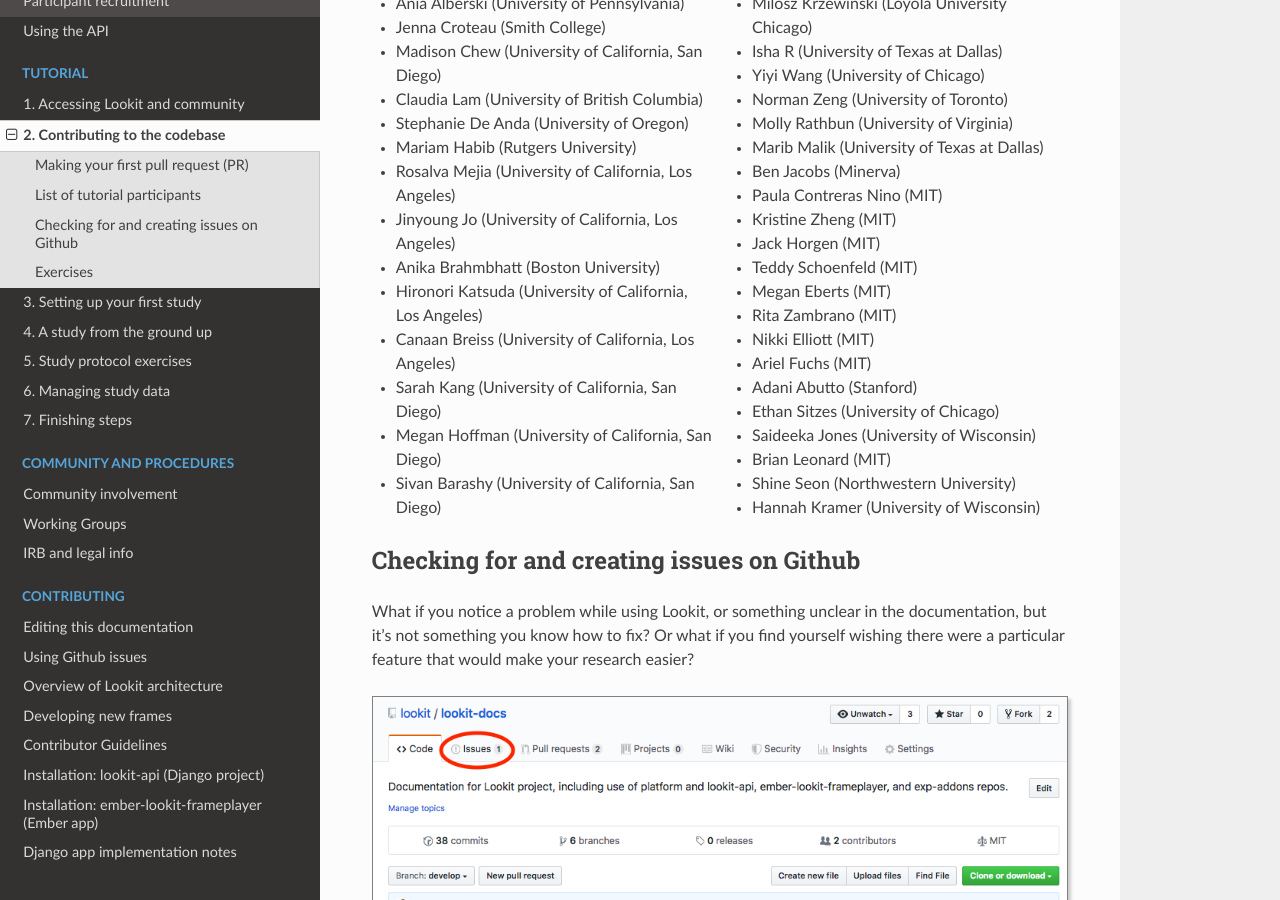
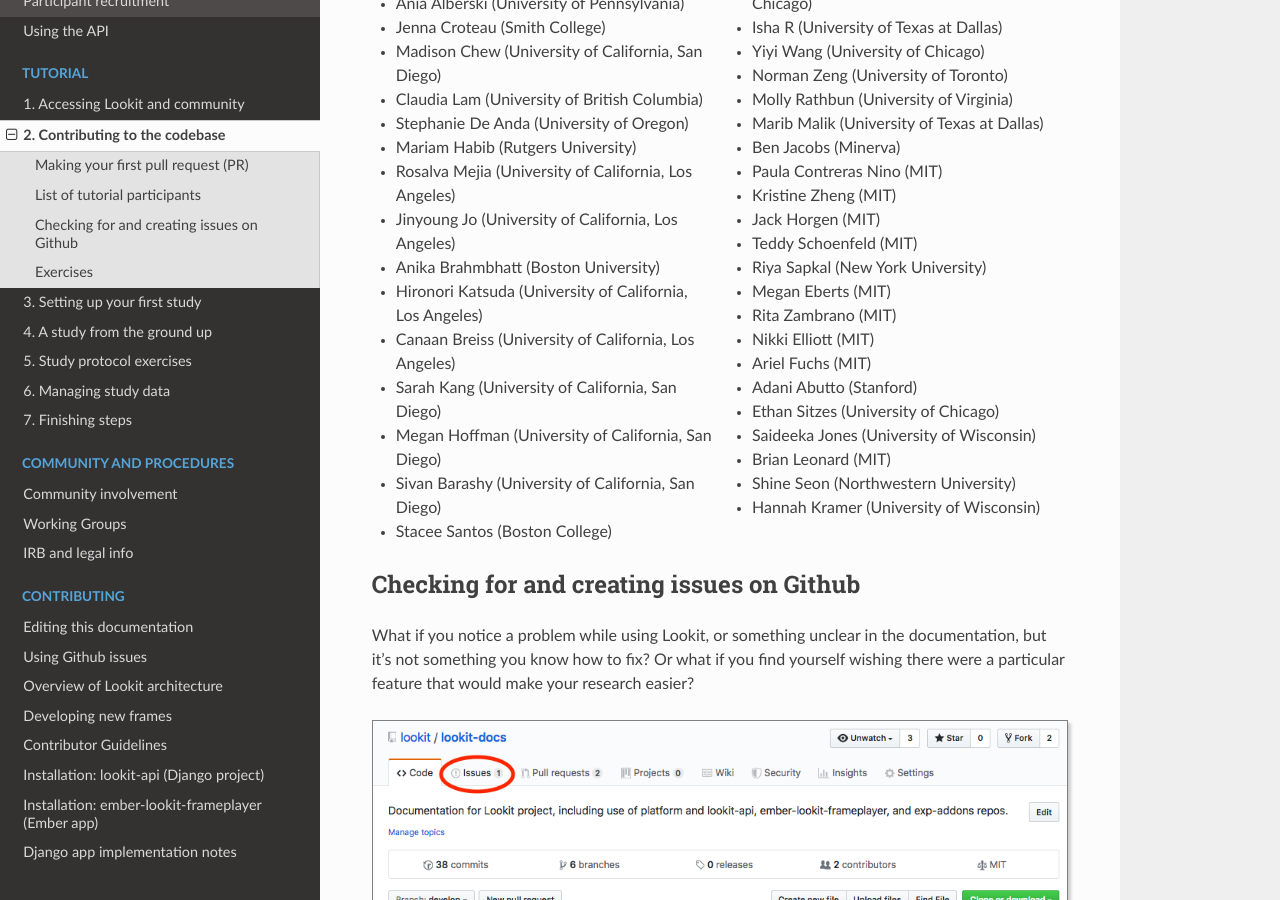
Before and after one commit to lookit/lookit-docs, a Sphinx documentation site: the page built from docs/source/tutorial-contributing.rst, in a window 1280 px wide and 900 px high, scrolled down 7401 px. Built offline with Sphinx 7.4.7 and the Read the Docs theme 2.0.0, drawn with Linux system fonts in a browser that asks for light colours.

Commit message:
Add tutorial participant to list

```diff
--- a/docs/source/tutorial-contributing.rst
+++ b/docs/source/tutorial-contributing.rst
@@ -304,6 +304,7 @@
 - Kristine Zheng (MIT)
 - Jack Horgen (MIT)
 - Teddy Schoenfeld (MIT)
+- Riya Sapkal (New York University)
 - Megan Eberts (MIT)
 - Rita Zambrano (MIT)
 - Nikki Elliott (MIT)
@@ -314,6 +315,7 @@
 - Brian Leonard (MIT)
 - Shine Seon (Northwestern University)
 - Hannah Kramer (University of Wisconsin)
+
 
 Checking for and creating issues on Github
 -------------------------------------------
```
